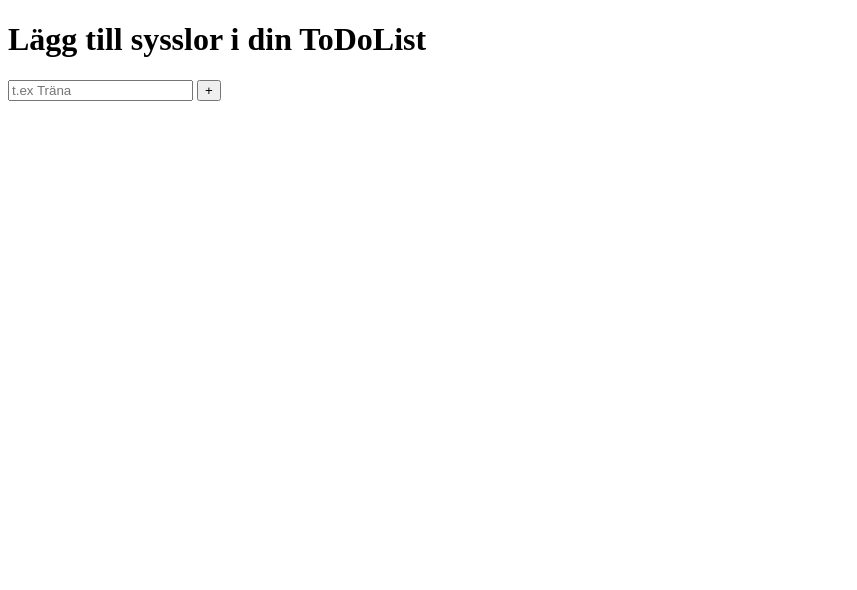
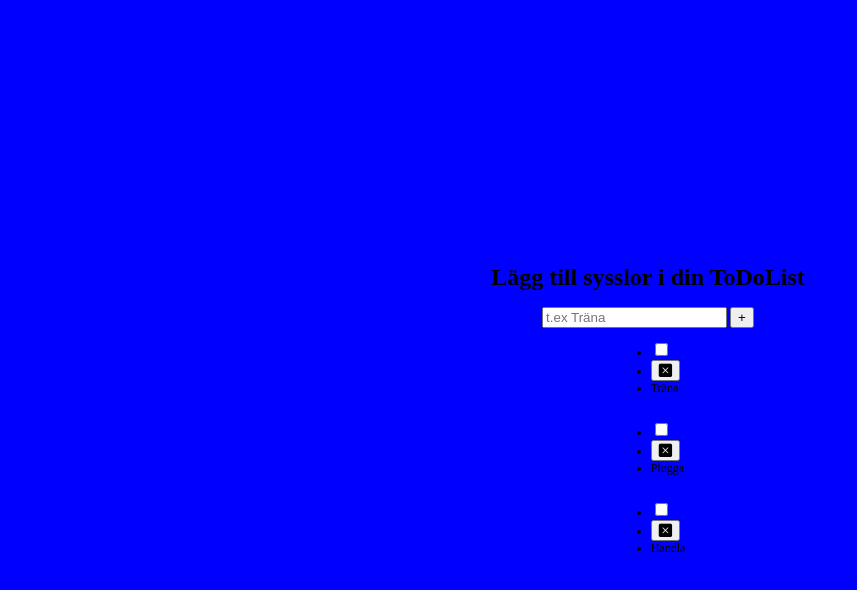
Before and after one commit to JesperSimonLind/MI-JavaScript-TodoApp, a plain HTML site: page index.html in a window 1280 px wide. Shown: the whole page, without its empty margins (0-857 px from the left). Drawn offline with nearby package versions, Linux system fonts and the light colour scheme.

Commit message:
Fixed list layout and harcoded list

```diff
--- a/JS/main.js
+++ b/JS/main.js
@@ -1,7 +1,4 @@
-window.onload = function () {
-  writeList();
-};
-class ToDoValues {
+class toDoValues {
   constructor(name, checked) {
     this.name = name;
     this.checked = checked;
@@ -10,29 +7,48 @@ class ToDoValues {
 
 let toDoList = [];
 
-let newToDo = new ToDoValues("Träna", false);
-let newToDo2 = new ToDoValues("Träna", false);
-let newToDo3 = new ToDoValues("Träna", false);
-
-toDoList.push(newToDo);
-toDoList.push(newToDo2);
-toDoList.push(newToDo3);
+let newTodo = new toDoValues("Träna", false);
+let newTodo2 = new toDoValues("Plugga", false);
+let newTodo3 = new toDoValues("Handla", false);
+toDoList.push(newTodo);
+toDoList.push(newTodo2);
+toDoList.push(newTodo3);
 
 let toDoContainer = document.createElement("div");
 toDoContainer.className = "toDoContainer";
 
+writeList();
+
 function writeList() {
   toDoContainer.innerHTML = "";
-
   for (let i = 0; i < toDoList.length; i++) {
     let currentItem = toDoList[i];
+
     let ul = document.createElement("ul");
-    ulElement.className = "itemsUl";
+    ul.className = "listUl";
 
     let li = document.createElement("li");
-    li.className = "li";
+    li.className = "listLi";
     li.innerHTML = currentItem.name;
 
     let doneButton = document.createElement("input");
+    doneButton.setAttribute("type", "checkbox");
+
+    let removeButton = document.createElement("button");
+    removeButton.className = "removeButtons";
+    removeButton.setAttribute("type", "button");
+    removeButton.innerHTML = '<i class="bi bi-x-square-fill"></i>';
+
+    let doneButtonContainer = document.createElement("li");
+    let removeButtonContainer = document.createElement("li");
+    doneButtonContainer.appendChild(doneButton);
+    removeButtonContainer.appendChild(removeButton);
+
+    toDoContainer.appendChild(ul);
+    ul.appendChild(doneButtonContainer);
+    ul.appendChild(removeButtonContainer);
+    ul.appendChild(li);
   }
 }
+
+document.getElementById("container").appendChild(toDoContainer);
--- a/index.html
+++ b/index.html
@@ -5,16 +5,22 @@
     <meta http-equiv="X-UA-Compatible" content="IE=edge" />
     <meta name="viewport" content="width=device-width, initial-scale=1.0" />
     <title>ToDoList</title>
+    <link
+      rel="stylesheet"
+      href="https://cdn.jsdelivr.net/npm/bootstrap-icons@1.5.0/font/bootstrap-icons.css"
+    />
     <link href="Css/main.css" rel="stylesheet" />
   </head>
   <body>
     <div id="container">
       <h1>Lägg till sysslor i din ToDoList</h1>
+      <div>
+        <form id="toDoForm">
+          <input type="text" placeholder="t.ex Träna" id="inputField" />
+          <button id="addButton" type="submit">+</button>
+        </form>
+      </div>
     </div>
-    <form id="toDoForm">
-      <input type="text" placeholder="t.ex Träna" id="inputField" />
-      <button id="addButton" type="submit">+</button>
-    </form>
     <script src="JS/main.js"></script>
   </body>
 </html>
--- a/scss/main.scss
+++ b/scss/main.scss
@@ -0,0 +1,22 @@
+body {
+  font-size: 12px;
+  display: flex;
+  height: 100vh;
+  width: 100%;
+  justify-content: center;
+  background-color: blue;
+  background-image: linear-gradient(235 deg blue 0%, lightblue 65%);
+}
+
+#container {
+  display: flex;
+  flex-direction: column;
+  justify-content: center;
+  align-items: center;
+}
+
+.toDoContainer {
+  display: flex;
+  flex-direction: column;
+  justify-content: center;
+}
```
Also changed, not shown: Css/main.css, 1 other file.
